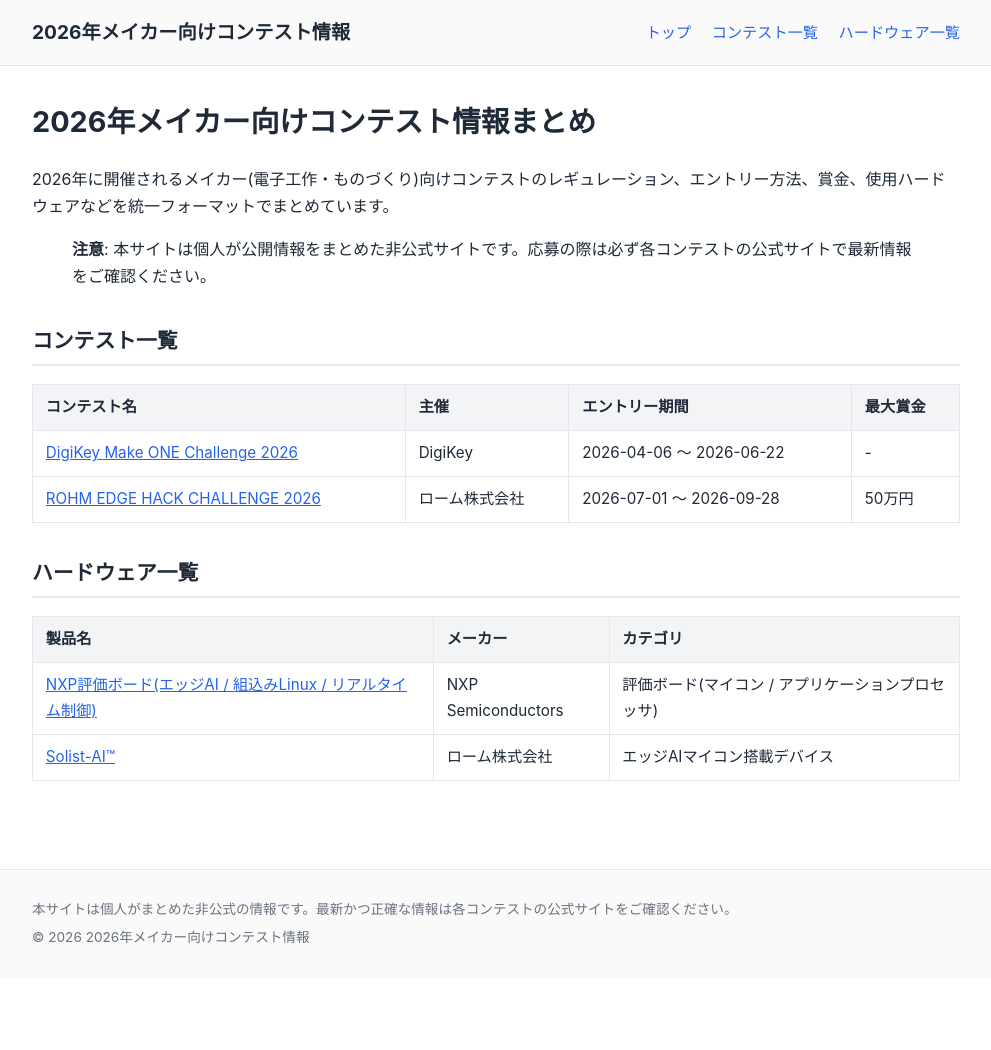
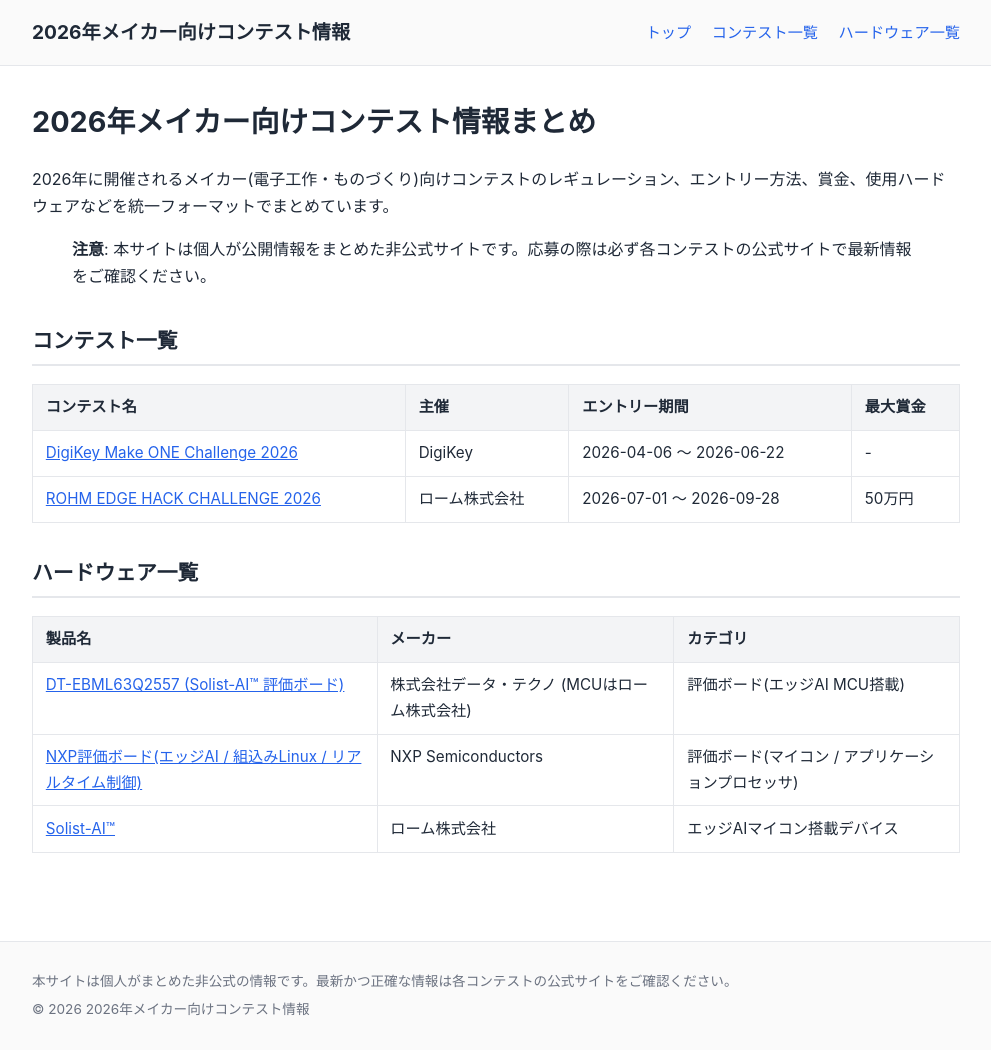
Before and after one commit to airpocket-soundman/maker_contest_2026, a Jekyll site: the page built from index.md, in a window 1280 px wide. Shown: the whole page, without its empty margins (144-1135 px from the left). Built offline with Jekyll 4.4.1, drawn with Linux system fonts in a browser that asks for light colours; before the commit the page ends 978 px from its top, so only the background shows below that; part of the change alters nothing that is shown.

Commit message:
Add DT-EBML63Q2557 hardware page with development details
Solist-AI™評価ボード DT-EBML63Q2557 の詳細ページを追加。
GPIO・電源系統・ロジックレベル・搭載センサ・拡張コネクタなど
開発に必要な情報を整理し、Solist-AIページとROHMコンテストページから相互リンク。

Co-Authored-By: Claude Opus 4.7 (1M context) <noreply@anthropic.com>

```diff
--- a/_contests/rohm-edge-hack-challenge-2026.md
+++ b/_contests/rohm-edge-hack-challenge-2026.md
@@ -57,6 +57,10 @@ hardware:
     slug: solist-ai
     required: true
     note: コンテストでは Solist-AI™ デバイスの使用が必須。デバイス提供キャンペーン対象者には数万円相当のデバイス・部品が支給される。
+  - name: DT-EBML63Q2557 (Solist-AI™ 評価ボード)
+    slug: dt-ebml63q2557
+    required: false
+    note: デバイス提供キャンペーンの中核ボード。ML63Q2557搭載、GPIO・電源・搭載センサ等の開発情報は詳細ページを参照。
 ---
 
 ## 補足情報
--- /dev/null
+++ b/_hardware/dt-ebml63q2557.md
@@ -0,0 +1,108 @@
+---
+title: DT-EBML63Q2557 (Solist-AI™ 評価ボード)
+slug: dt-ebml63q2557
+tagline: ROHM ML63Q2557(Solist-AI™ MCU)を搭載した データ・テクノ製評価ボード
+manufacturer: 株式会社データ・テクノ (MCUはローム株式会社)
+category: 評価ボード(エッジAI MCU搭載)
+official_url: https://www.datatecno.co.jp/prod_info/solistai_board/
+
+features:
+  - ROHM Solist-AI™ MCU「ML63Q2557」(Arm Cortex-M0+ 48MHz + AIアクセラレータ AxlCORE-ODL)を搭載
+  - マイコン単体で機械学習(オンデバイス学習)と推論を実行可能、サーバ/クラウド/ネットワーク不要
+  - 12bit ADC・FFT機能内蔵で振動監視/異常検知などのアプリケーションに適合
+  - SPI/I²C/USB/LCD インターフェース、2Mbit FeRAM、RTC(CR1220バックアップ) を搭載
+  - 評価キット版では MEMS 加速度センサ(ROHM製) もしくは サーモパイルアレイセンサ(SSC製) と樹脂筐体が同梱
+  - 購入者向けに IOドライバソース、評価サンプル(AISignalInference / AIVibrationInference)、Windows ホストアプリ を配布
+
+specs:
+  - label: 搭載 MCU
+    value: ROHM ML63Q2557 (Arm Cortex-M0+ 48MHz, TQFP64, AIアクセラレータ AxlCORE-ODL 内蔵)
+  - label: 内蔵メモリ
+    value: ROM 256KB / RAM 16KB / データフラッシュ 8KB
+  - label: 外付けメモリ
+    value: 2Mbit FeRAM (ソフトウェアSPI接続)
+  - label: クロック
+    value: メイン 32.768kHz水晶 + 内蔵PLLで 48MHz / USB 12MHz水晶 / サブ 20MHz(未実装オプション、CAN用)
+  - label: 電源入力
+    value: USB Type-C 5V (通信/給電兼用) または 単三電池×2 (2.4〜3.0V)
+  - label: 内部レギュレータ
+    value: 1.8〜5V入力 → 3.3V / 5V / 24V を出力(センサ・SSR駆動用)
+  - label: ロジックレベル
+    value: 3.3V CMOS (内蔵12bit ADC レンジは 0〜3.3V)
+  - label: A/D 変換
+    value: MCU内蔵 12bit ADC(0〜3.3V) / オプションで 16bit ADC TI ADS8860 を搭載可能
+  - label: 通信インターフェース
+    value: USB (Type-C) / SPI / I²C / UART / LCD インターフェース
+  - label: 拡張コネクタ
+    value: SPI/I²C 一体型 14ピン MIL規格準拠コネクタ ×1(センサボード接続用)
+  - label: デジタル入出力
+    value: フォトカプラ絶縁デジタル入力 ×4 / ソリッドステートリレー(SSR)出力 ×2 (JST XH 12ピン)
+  - label: ユーザインターフェース
+    value: ユーザ用押しボタン ×4 / 電源スイッチ ×1 / ユーザ用赤色LED ×4
+  - label: RTC
+    value: 内蔵 RTC + CR1220 ボタン電池でバックアップ
+  - label: 同梱センサ(キット版)
+    value: MEMS加速度センサボード(ROHM製、40cmケーブル) / サーモパイルアレイセンサモジュール(SSC製、100cmケーブル)
+  - label: 基板寸法
+    value: 125 × 66 mm (突起部除く)
+  - label: 動作温度
+    value: 0〜50℃ (結露なきこと)
+
+resources:
+  - name: データ・テクノ - 製品情報ページ
+    url: https://www.datatecno.co.jp/prod_info/solistai_board/
+    note: 製品概要・キット構成・ソフトウェア提供内容
+  - name: データ・テクノ - 仕様情報ページ
+    url: https://www.datatecno.co.jp/prod_info/solistai_board_spec/
+    note: ハードウェア仕様一覧(電源、クロック、I/Oなど)
+  - name: ハードウェアユーザーズマニュアル (PDF)
+    url: https://www.datatecno.co.jp/datatecno_core/content/uploads/2025/06/DT-EBML63Q2557_hardware_users_manual_Rev.20250527.pdf
+    note: ピンアサイン・回路詳細・ジャンパ設定など、開発時に必須
+  - name: 発売のお知らせ(データ・テクノ)
+    url: https://www.datatecno.co.jp/solist-ai%E3%83%9E%E3%82%A4%E3%82%B3%E3%83%B3%E6%90%AD%E8%BC%89%E3%83%9C%E3%83%BC%E3%83%89%E3%80%8Cdt-ebml63q2557%E3%80%8D%E7%99%BA%E5%A3%B2%E3%81%AE%E3%81%8A%E7%9F%A5%E3%82%89%E3%81%9B/
+  - name: ROHM - Solist-AI™ パートナー(データ・テクノ)
+    url: https://www.rohm.co.jp/support/solist-ai/partner/datatecno
+  - name: ROHM - ML63Q2557 製品ページ
+    url: https://www.rohm.com/products/micon/solist-ai/ml63q2500-group/ml63q2557-nnntb_tray_-product
+    note: MCU側のデータシート・周辺機能(CAN FD/3相モータPWM/I²C/SPI/UART/12bit ADC等)を参照
+  - name: ROHM - Solist-AI™ ソリューション総合ページ
+    url: https://www.rohm.com/support/solist-ai
+  - name: ROHM EDGE HACK CHALLENGE 2026 ニュース
+    url: https://www.rohm.co.jp/news-detail?news-title=2026-04-22_rehc2026
+---
+
+## 概要
+
+DT-EBML63Q2557 は、株式会社データ・テクノが製造・販売するエッジAI評価ボードで、ローム株式会社のスタンドアロンAI MCU「**ML63Q2557**」(Solist-AI™シリーズ) を搭載しています。マイコン単体でAIの**学習と推論**を行えるのが最大の特徴で、振動監視・異常検知・予知保全といったアプリケーションを **クラウド接続なしで** 構築できます。
+
+ROHM EDGE HACK CHALLENGE 2026 のデバイス提供キャンペーン対象品の中核ボードでもあり、コンテストの主役デバイスとして利用が想定されます。
+
+## 開発時に押さえておきたいポイント
+
+### 電源系統
+- USB Type-C(5V) からの給電と、単三電池×2(2.4〜3.0V) からの給電を切り替え可能
+- 基板上の内部レギュレータで **3.3V / 5V / 24V** を生成。24V系は SSR 出力やセンサ駆動を想定
+- バッテリ駆動を前提とした低消費電力(AI処理時 約40mW)アプリケーションを試作しやすい構成
+
+### ロジックレベルとI/O
+- MCU・I/O ともに **3.3V CMOS** ベース。内蔵 12bit ADC のレンジは **0〜3.3V**
+- 外部ロジックを 5V や産業用信号レベルで扱う場合は、フォトカプラ絶縁の **デジタル入力×4** と **SSR出力×2** を経由するのが基本
+- 拡張センサは SPI/I²C 兼用の **14ピン MIL コネクタ** で接続。同梱の加速度センサ/サーモパイルセンサもこのコネクタ経由
+
+### センサ・周辺機能
+- ボード単体ではセンサ非搭載。**評価キット版** を選ぶと、加速度センサ(MEMS) もしくは サーモパイルアレイセンサ + 樹脂筐体が同梱される
+- **2Mbit FeRAM**(ソフトウェアSPI)・**RTC(CR1220バックアップ)**・**LCD インターフェース**・USB を搭載しており、データロガー/監視機器のプロトタイプを単体で構築可能
+- MCU側の周辺機能としては CAN FD / 3相モータPWM / アナログコンパレータ / UART などが利用可能(基板側で外部に出していない信号もあるためマニュアル要確認)
+
+### ソフトウェア
+- 購入者には **IOドライバソース**、**AISignalInference / AIVibrationInference**(評価用サンプル)、**Windows ホストアプリ**(AISignalInferenceHost) が提供される
+- ROHM 公式の Solist-AI™ 統合開発環境・ドライバと組み合わせて使うことが想定されている
+
+## 入手方法
+
+- データ・テクノ オンライン注文ページ
+- 電話: 075-313-3275(平日 9:00〜17:30)
+- 問合せフォーム(24時間受付)
+- ROHM EDGE HACK CHALLENGE 2026 のデバイス提供キャンペーン対象者には、本ボードを含む数万円相当のデバイス・部品が支給される予定
+
+> ⚠️ 本ページは公開情報をもとにまとめた参考情報です。実際の開発では必ず[ハードウェアユーザーズマニュアル](https://www.datatecno.co.jp/datatecno_core/content/uploads/2025/06/DT-EBML63Q2557_hardware_users_manual_Rev.20250527.pdf)および[ROHM ML63Q2557 データシート](https://www.rohm.com/products/micon/solist-ai/ml63q2500-group/ml63q2557-nnntb_tray_-product)で最新の仕様(ピンアサイン・電気的定格・ジャンパ設定など)を確認してください。
--- a/_hardware/solist-ai.md
+++ b/_hardware/solist-ai.md
@@ -27,6 +27,9 @@ resources:
   - name: ROHM EDGE HACK CHALLENGE 2026 ニュース
     url: https://www.rohm.co.jp/news-detail?news-title=2026-04-22_rehc2026
     note: コンテスト概要およびデバイス提供キャンペーン情報
+  - name: 評価ボード DT-EBML63Q2557 詳細(本サイト内)
+    url: /maker_contest_2026/hardware/dt-ebml63q2557/
+    note: ML63Q2557搭載 評価ボードの GPIO・電源・搭載センサ等の開発向け情報
 ---
 
 ## 概要
```
